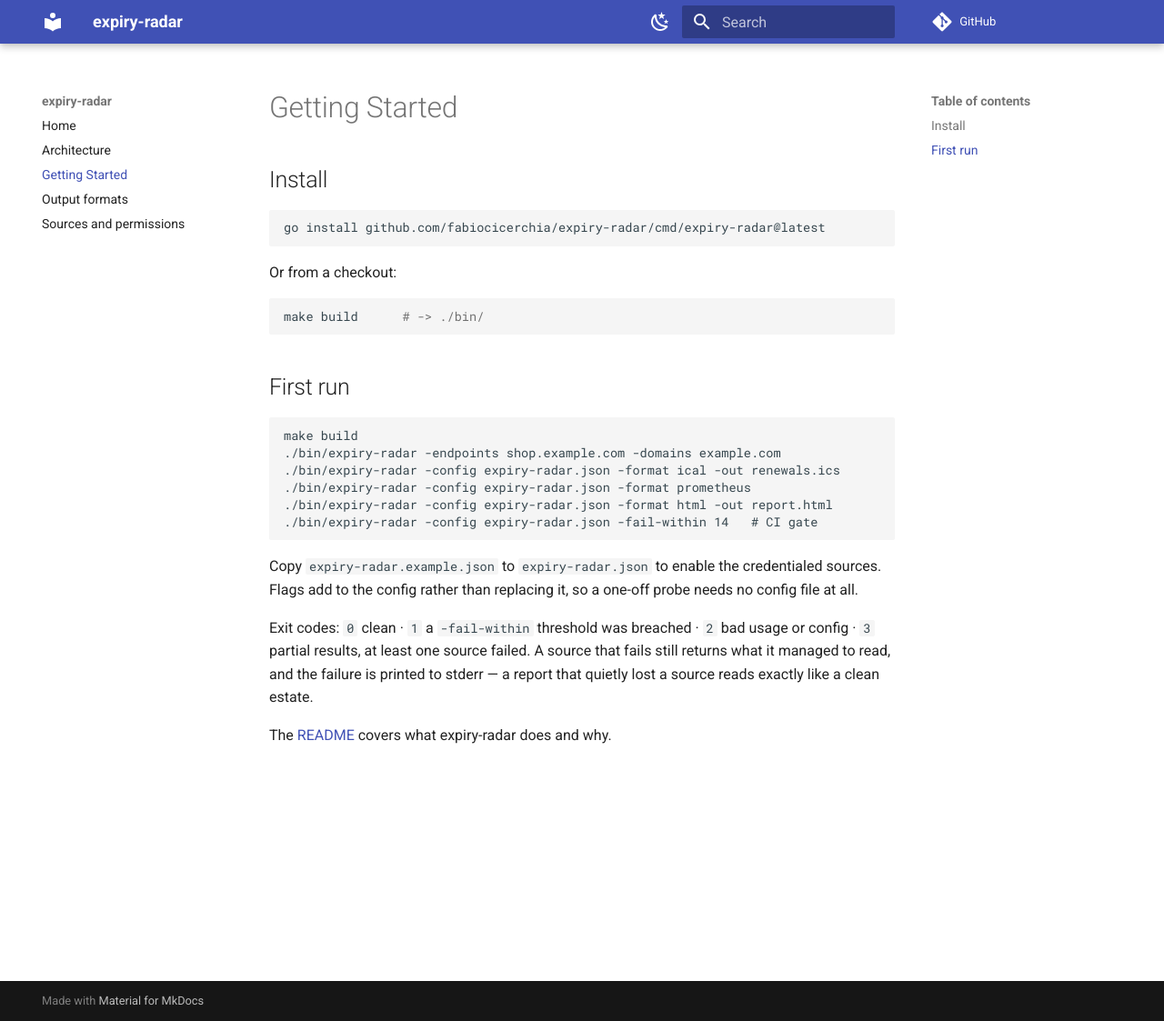
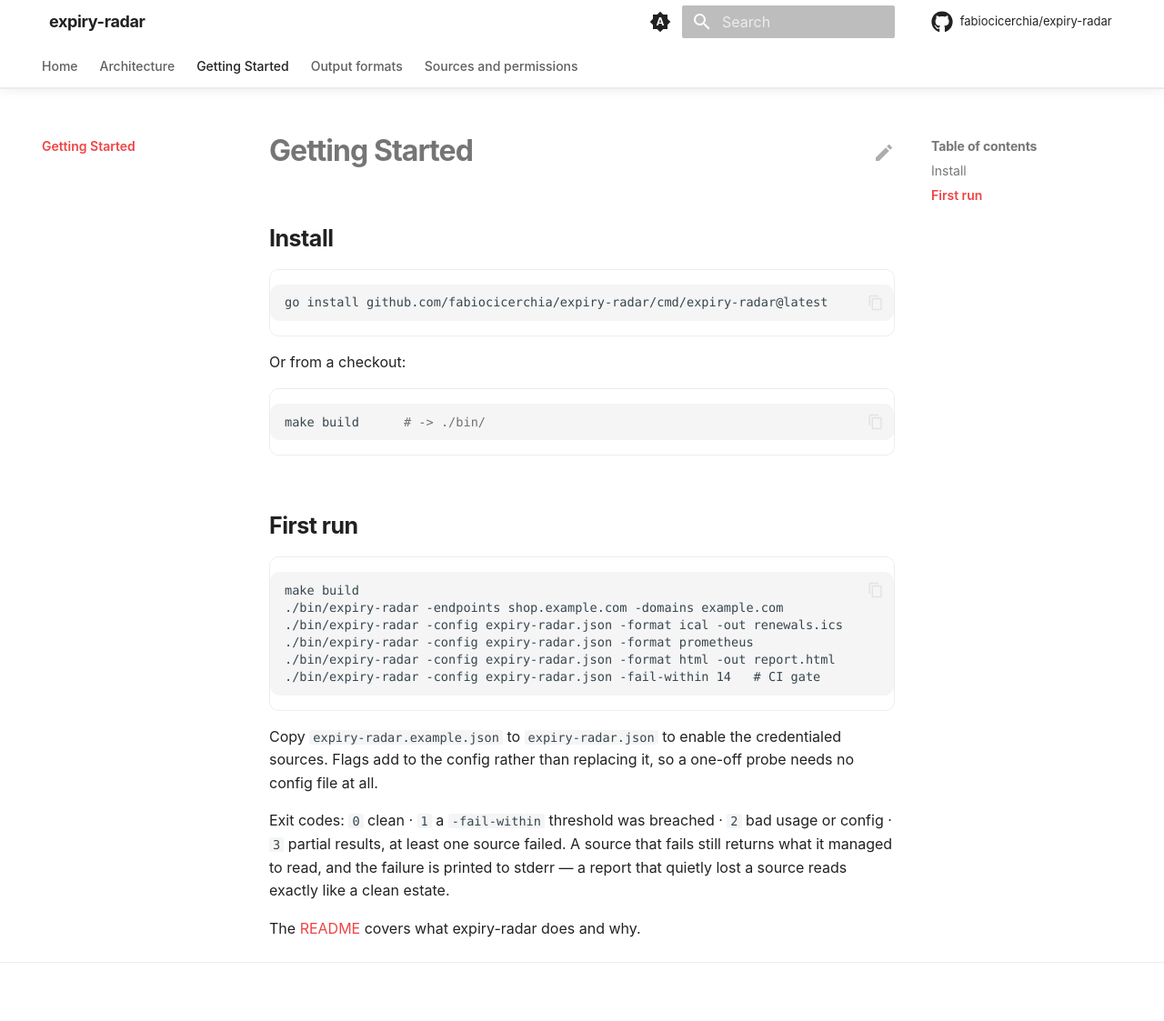
Before and after one commit to fabiocicerchia/expiry-radar, an MkDocs documentation site: the page built from docs/getting-started.md, in a window 1280 px wide and 1123 px high. Shown: the whole window at 91% size. Built offline with MkDocs 1.6.1 and Material for MkDocs 9.7.7, drawn with Linux system fonts in a browser that asks for light colours; comment, search, counter and statistics services are not loaded.

Commit message:
feat(docs): build the docs site in Actions and drop Read the Docs (#24)
* feat(docs): build the docs site in Actions and drop Read the Docs

This repo's mkdocs.yml has never been rendered: Pages serves main/docs as
a folder, so the site is docs/index.html plus raw markdown, and the doc
pages come back as text/markdown rather than a rendered site.

docs.yml builds it with `mkdocs build --strict` on the pinned toolchain and
deploys the artifact to Pages. The splash is copied to the artifact root,
where the repo homepage and README badges already point, and the rendered
site publishes under /docs/ — so no existing URL breaks.

mkdocs.yml takes the shared Material template but keeps this repo's own nav.
docs/requirements.txt pins the toolchain, git-revision-date-localized
included: the config loads it and the strict build aborts without it.
check-yaml skips mkdocs.yml, whose Material tags safe_load cannot parse.

The strict build also found links the raw-markdown site was hiding:
../README.md was never a valid relative target (the README is not inside
docs/), and several links pointed at files outside the docs tree. Fixed
in: docs/getting-started.md.

Co-Authored-By: Claude Opus 5 (1M context) <noreply@anthropic.com>
Claude-Session: https://claude.ai/code/session_01F5By8zzZMak7tqZGraixSJ

* feat(docs): link the splash to the rendered site and its palette

The splash predates /docs/ existing: it defined its own --accent pair next to
a second copy in docs/stylesheets/extra.css, and sent "Full docs" to the
GitHub README because there was no rendered site to send it to.

docs/index.html now links docs/stylesheets/extra.css — the path is relative to
the deployed layout, splash at / and docs at /docs/ — so the stylesheet holds
the only copy of the palette and the two cannot drift. This repo's cluster
pair moved there from the splash. "Full docs" points at docs/.

Material substitutes a generic book icon when theme.logo is unset, which it is
here, so the stand-in is hidden rather than shipped as the brand. The
mkdocs.yml comments describing the Read the Docs build are gone with the build
itself, and site/ is ignored so a local `mkdocs build` leaves nothing behind.

Co-Authored-By: Claude Opus 5 (1M context) <noreply@anthropic.com>
Claude-Session: https://claude.ai/code/session_011KGz6YbUgryVge5dg7dxXd

---------

Co-authored-by: Claude Opus 5 (1M context) <noreply@anthropic.com>

```diff
--- a/.pre-commit-config.yaml
+++ b/.pre-commit-config.yaml
@@ -22,7 +22,7 @@ repos:
         # templates rather than YAML — the parser cannot read either as-is. The
         # exclude is path-relative so it catches chart/ and charts/<name>/ alike.
         args: [--allow-multiple-documents]
-        exclude: (^|/)templates/
+        exclude: (^|/)templates/|^mkdocs\.yml$
       - id: check-json
       - id: check-toml
       # Python only (types: [python]) — a no-op in a repo with no .py files, so
--- a/docs/getting-started.md
+++ b/docs/getting-started.md
@@ -32,4 +32,4 @@ usage or config · `3` partial results, at least one source failed. A source tha
 fails still returns what it managed to read, and the failure is printed to
 stderr — a report that quietly lost a source reads exactly like a clean estate.
 
-The [README](../README.md) covers what expiry-radar does and why.
+The [README](README.md) covers what expiry-radar does and why.
--- /dev/null
+++ b/docs/stylesheets/extra.css
@@ -0,0 +1,240 @@
+/*
+ * expiry-radar — premium documentation theme for MkDocs Material.
+ * System typography, gradient accents, soft depth, icon-driven feature cards.
+ * Nothing here loads over the network: no CDN, no web font, no analytics.
+ *
+ * ── The one thing you change ──────────────────────────────────────────────
+ * The accent pair below, and nothing else. It is the only copy of the palette:
+ * docs/index.html links this file, so the splash and the rendered docs cannot
+ * drift apart. Pick the colour of the cluster the project belongs to so they
+ * read as one family — don't pick from taste:
+ *
+ *   platform / Kubernetes    #38bdf8  #3b82f6   (blue)
+ *   security / supply chain  #fb923c  #ef4444   (orange-red)
+ *   CLI utilities            #22d3ee  #6366f1   (cyan-indigo)   ← default
+ *   GreenOps                 #34d399  #059669   (green)
+ *
+ * A project may take its own pair when the colour carries meaning (gandalf is
+ * purple, dark-canary amber, offline teal).
+ */
+
+:root {
+  /* The palette, read by both the docs and the splash. The roles below split
+     them for legibility: --accent-2 carries chrome and links, where the
+     contrast is against white, --accent is the interactive one, and the hero
+     and buttons blend the two. */
+  --accent: #fb923c;
+  --accent-2: #ef4444;
+
+  --md-primary-fg-color: var(--accent-2);
+  --md-primary-fg-color--light: var(--accent-2);
+  --md-primary-fg-color--dark: var(--accent-2);
+  --md-accent-fg-color: var(--accent);
+
+  /* System stack — matches docs/index.html and needs no download. */
+  --md-text-font-family: -apple-system, BlinkMacSystemFont, "Segoe UI", Roboto,
+    Helvetica, Arial, sans-serif;
+  --md-code-font-family: ui-monospace, SFMono-Regular, "SF Mono", Menlo, Monaco,
+    Consolas, "Liberation Mono", monospace;
+}
+
+/* Keep the header/links legible on the custom primary in both schemes. */
+[data-md-color-primary="custom"] {
+  --md-primary-bg-color: #ffffff;
+  --md-typeset-a-color: var(--accent-2); /* indigo — readable on white */
+}
+[data-md-color-scheme="slate"] {
+  --md-typeset-a-color: var(--accent); /* cyan — readable on the dark ground */
+  --md-default-bg-color: #0b0f1a;
+  --md-default-bg-color--light: #0d1220;
+}
+[data-md-color-scheme="slate"] .md-header,
+[data-md-color-scheme="slate"] .md-tabs {
+  background-color: #0b0f1a;
+}
+
+/* === Header: translucent, blurred, hairline divider ====================== */
+
+.md-header {
+  background-color: var(--md-default-bg-color);
+  color: var(--md-default-fg-color);
+  box-shadow: none;
+  border-bottom: 1px solid var(--md-default-fg-color--lightest);
+  backdrop-filter: saturate(180%) blur(20px);
+  -webkit-backdrop-filter: saturate(180%) blur(20px);
+}
+.md-header[data-md-state="shadow"],
+.md-header--shadow {
+  box-shadow: 0 2px 12px rgba(0, 0, 0, 0.06);
+}
+.md-header__title {
+  font-weight: 700;
+  letter-spacing: -0.02em;
+}
+.md-tabs {
+  background-color: var(--md-default-bg-color);
+  color: var(--md-default-fg-color);
+  border-bottom: 1px solid var(--md-default-fg-color--lightest);
+}
+.md-tabs__link {
+  opacity: 0.72;
+  font-weight: 500;
+}
+.md-tabs__link:hover,
+.md-tabs__link--active {
+  opacity: 1;
+}
+
+/* === Typography ========================================================== */
+
+.md-typeset {
+  font-feature-settings: "kern", "liga";
+}
+.md-typeset h1 {
+  font-weight: 700;
+  letter-spacing: -0.03em;
+  line-height: 1.15;
+}
+.md-typeset h2 {
+  font-weight: 650;
+  letter-spacing: -0.02em;
+  margin-top: 2.4em;
+}
+.md-typeset h3 {
+  font-weight: 600;
+  letter-spacing: -0.01em;
+}
+
+/* Rounded, bordered code blocks — softer than the default flush edges. */
+.md-typeset pre > code,
+.md-typeset .highlight > pre {
+  border-radius: 10px;
+}
+.md-typeset .highlight {
+  border-radius: 10px;
+  border: 1px solid var(--md-default-fg-color--lightest);
+}
+
+/* Tables read as cards and scroll on narrow screens instead of clipping. */
+.md-typeset table:not([class]) {
+  border-radius: 10px;
+  border: 1px solid var(--md-default-fg-color--lightest);
+  overflow: hidden;
+  font-size: 0.78rem;
+}
+.md-typeset table:not([class]) th {
+  font-weight: 600;
+  text-transform: uppercase;
+  letter-spacing: 0.04em;
+  font-size: 0.68rem;
+}
+
+/* === Buttons ============================================================= */
+
+.md-typeset .md-button {
+  border-radius: 980px;
+  font-weight: 600;
+  padding: 0.5em 1.4em;
+  transition: transform 0.25s cubic-bezier(0.25, 0.1, 0.25, 1),
+    box-shadow 0.25s ease;
+}
+.md-typeset .md-button--primary {
+  background: linear-gradient(135deg, var(--accent), var(--accent-2));
+  border: none;
+  color: #fff;
+}
+.md-typeset .md-button:hover {
+  transform: translateY(-1px) scale(1.02);
+  box-shadow: 0 6px 24px rgba(99, 102, 241, 0.3);
+}
+
+/* === Home hero =========================================================== */
+/* Rendered from a <div class="hero"> block in docs/README.md. */
+
+.md-typeset .hero {
+  text-align: center;
+  padding: 3.5rem 1rem 1rem;
+}
+.md-typeset .hero h1 {
+  font-size: 3rem;
+  margin: 0 0 0.4rem;
+  background: linear-gradient(135deg, var(--accent), var(--accent-2));
+  -webkit-background-clip: text;
+  background-clip: text;
+  -webkit-text-fill-color: transparent;
+  color: transparent;
+}
+.md-typeset .hero .hero-tagline {
+  font-size: 1.3rem;
+  font-weight: 500;
+  color: var(--md-default-fg-color--light);
+  max-width: 42rem;
+  margin: 0 auto 1.6rem;
+  line-height: 1.4;
+}
+.md-typeset .hero .md-button + .md-button {
+  margin-left: 0.5rem;
+}
+
+/* === Feature cards ======================================================= */
+/* Material's `<div class="grid cards">` list syntax, given depth + hover. */
+
+.md-typeset .grid.cards > ul > li,
+.md-typeset .grid > .card {
+  border-radius: 16px;
+  border: 1px solid var(--md-default-fg-color--lightest);
+  padding: 1.4rem;
+  transition: transform 0.3s cubic-bezier(0.25, 0.1, 0.25, 1),
+    box-shadow 0.3s ease, border-color 0.3s ease;
+}
+.md-typeset .grid.cards > ul > li:hover,
+.md-typeset .grid > .card:hover {
+  transform: translateY(-3px);
+  border-color: color-mix(in srgb, var(--accent) 40%, transparent);
+  box-shadow: 0 10px 34px rgba(0, 0, 0, 0.08);
+}
+[data-md-color-scheme="slate"] .md-typeset .grid.cards > ul > li:hover {
+  box-shadow: 0 10px 34px rgba(0, 0, 0, 0.5);
+}
+.md-typeset .grid.cards > ul > li > hr {
+  margin: 0.8rem 0;
+}
+.md-typeset .grid.cards .twemoji,
+.md-typeset .grid.cards svg {
+  color: var(--accent);
+}
+
+/* === Sidebar / nav ======================================================= */
+
+.md-nav__title {
+  font-weight: 700;
+  letter-spacing: -0.01em;
+}
+.md-nav__link--active {
+  font-weight: 600;
+}
+
+/* === Footer ============================================================== */
+
+.md-footer-meta {
+  background-color: var(--md-default-bg-color);
+  border-top: 1px solid var(--md-default-fg-color--lightest);
+}
+.md-footer-meta .md-footer-copyright,
+.md-footer-meta .md-footer__link {
+  color: var(--md-default-fg-color--light);
+}
+
+html {
+  scroll-behavior: smooth;
+}
+
+/* === Logo ================================================================ */
+/* Material substitutes a generic book icon when `theme.logo` is unset. This
+   repo has no logo, so hide the stand-in rather than ship someone else's glyph
+   as the brand. Delete this block when a real logo lands in mkdocs.yml. */
+
+.md-header__button.md-logo,
+.md-nav__title .md-nav__button.md-logo {
+  display: none;
+}
--- a/mkdocs.yml
+++ b/mkdocs.yml
@@ -1,24 +1,132 @@
+# expiry-radar docs — MkDocs Material, styled to feel like a product site
+# (premium hero, feature cards, nav tabs, dark/light, local search, edit links)
+# while staying on the portfolio's standard tooling. See docs/stylesheets/extra.css
+# for the look; the accent palette lives there and is the only thing you swap.
 site_name: expiry-radar
 site_description: >-
-  One inventory of everything that expires, ranked by blast radius.
+site_url: https://fabiocicerchia.github.io/expiry-radar/docs/
 repo_url: https://github.com/fabiocicerchia/expiry-radar
+repo_name: fabiocicerchia/expiry-radar
+edit_uri: edit/main/docs/
+copyright: Copyright &copy; 2026 Fabio Cicerchia
 docs_dir: docs
+
+# docs/index.html is the standalone GitHub Pages splash, not a docs page. Keep
+# it out of the MkDocs render so the site home (README.md) maps to index.html
+# without a collision. GitHub Pages serves the raw file at the site root.
+exclude_docs: |
+  index.html
+  requirements.txt
 
 theme:
   name: material
+  # No web fonts: these docs avoid external requests (privacy, offline docs,
+  # reproducible builds). A system font stack is set in extra.css instead.
+  font: false
+  language: en
   palette:
-    - scheme: default
-      toggle: { icon: material/weather-night, name: Dark mode }
-    - scheme: slate
-      toggle: { icon: material/weather-sunny, name: Light mode }
+    # Follows the OS by default, with a manual toggle. `primary`/`accent: custom`
+    # hand the colours to extra.css so both schemes share one palette.
+    - media: "(prefers-color-scheme)"
+      primary: custom
+      accent: custom
+      toggle:
+        icon: material/brightness-auto
+        name: Switch to light mode
+    - media: "(prefers-color-scheme: light)"
+      scheme: default
+      primary: custom
+      accent: custom
+      toggle:
+        icon: material/weather-night
+        name: Switch to dark mode
+    - media: "(prefers-color-scheme: dark)"
+      scheme: slate
+      primary: custom
+      accent: custom
+      toggle:
+        icon: material/weather-sunny
+        name: Switch to system preference
+  features:
+    - navigation.tabs
+    - navigation.tabs.sticky
+    - navigation.sections
+    - navigation.top
+    - navigation.tracking
+    - navigation.indexes
+    - toc.follow
+    - search.suggest
+    - search.highlight
+    - search.share
+    - content.code.copy
+    - content.code.annotate
+    - content.action.edit
+    - content.tooltips
+  icon:
+    repo: fontawesome/brands/github
+    edit: material/pencil
 
+extra_css:
+  - stylesheets/extra.css
+
+extra:
+  # `generator: false` drops the "Made with Material for MkDocs" line; keep it
+  # if you'd rather credit the theme.
+  generator: false
+  social:
+    - icon: fontawesome/brands/github
+      link: https://github.com/fabiocicerchia/expiry-radar
+
+# Only the search plugin ships with MkDocs itself. Anything else (social cards,
+# minify, git-revision-date) is a pip add — wire it into docs/requirements.txt
+# too, or `mkdocs build --strict` aborts on the missing plugin.
+plugins:
+  - search
+  - git-revision-date-localized:
+      enable_creation_date: true
+      # Fall back to the build date rather than failing when a file has no
+      # history yet — a new page, or a clone the workflow shallowed.
+      fallback_to_build_date: true
+      type: date
+  # Note: Material's `social` plugin is deliberately NOT enabled — it downloads
+  # a font from fonts.google.com at build time, which breaks this repo's
+  # no-external-requests / reproducible-build stance. Add Open Graph images by
+  # hand if you want them.
+
+markdown_extensions:
+  - abbr
+  - admonition
+  - attr_list
+  - def_list
+  - footnotes
+  - md_in_html
+  - tables
+  - toc:
+      permalink: true
+  - pymdownx.details
+  - pymdownx.superfences
+  - pymdownx.highlight:
+      anchor_linenums: true
+      line_spans: __span
+      pygments_lang_class: true
+  - pymdownx.inlinehilite
+  - pymdownx.snippets:
+      # `.` is the repo root (where mkdocs runs), so docs/changelog.md can embed
+      # the root CHANGELOG.md with `--8<-- "CHANGELOG.md"`.
+      base_path: ["."]
+      check_paths: true
+  - pymdownx.tabbed:
+      alternate_style: true
+  - pymdownx.tasklist:
+      custom_checkbox: true
+  - pymdownx.emoji:
+      emoji_index: !!python/name:material.extensions.emoji.twemoji
+      emoji_generator: !!python/name:material.extensions.emoji.to_svg
+
+# Top-level entries become tabs (theme feature navigation.tabs).
 nav:
   - Home: README.md
   - Architecture: architecture.md
   - Getting Started: getting-started.md
   - Output formats: outputs.md
   - Sources and permissions: sources.md
-
-markdown_extensions:
-  - admonition
-  - pymdownx.superfences
```
Also changed, not shown: docs/index.html (+9 -6 lines), docs/requirements.txt (added, +10 -0 lines), .gandalf.toml, 1 other file.
